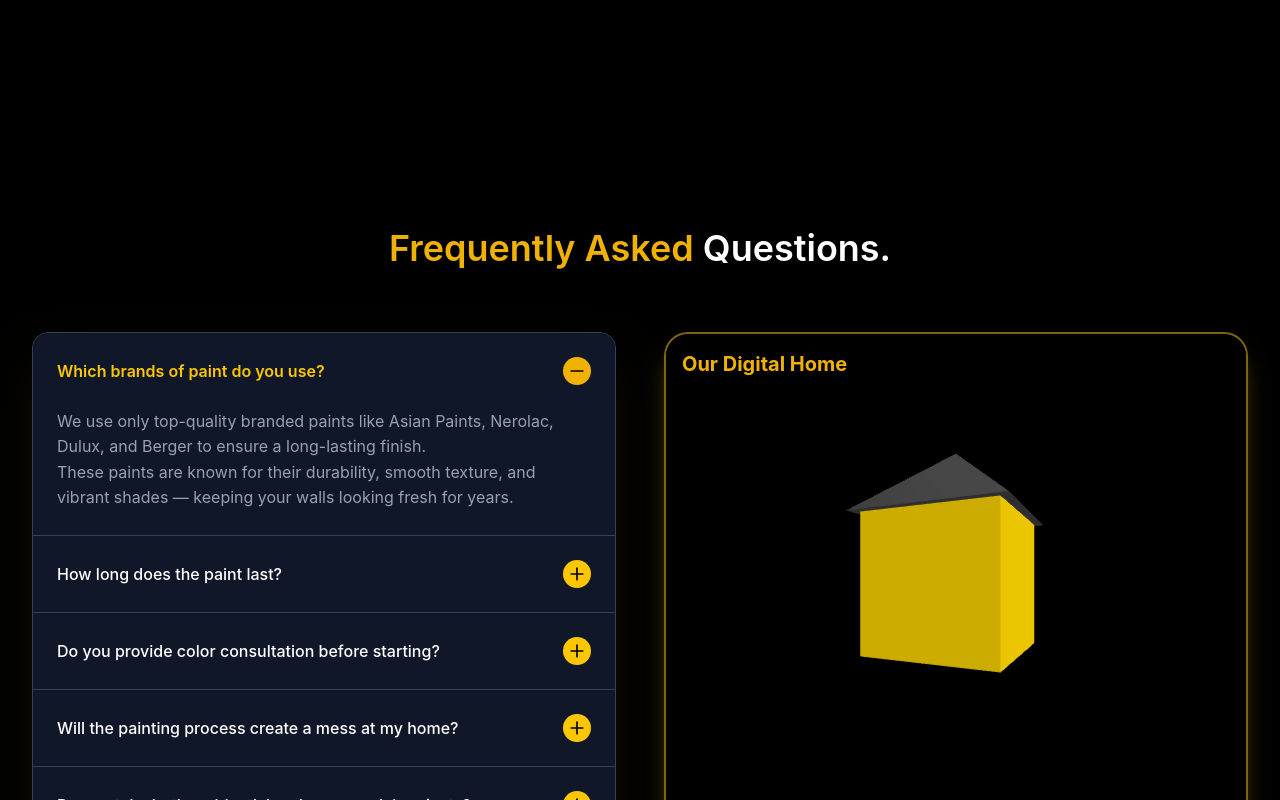
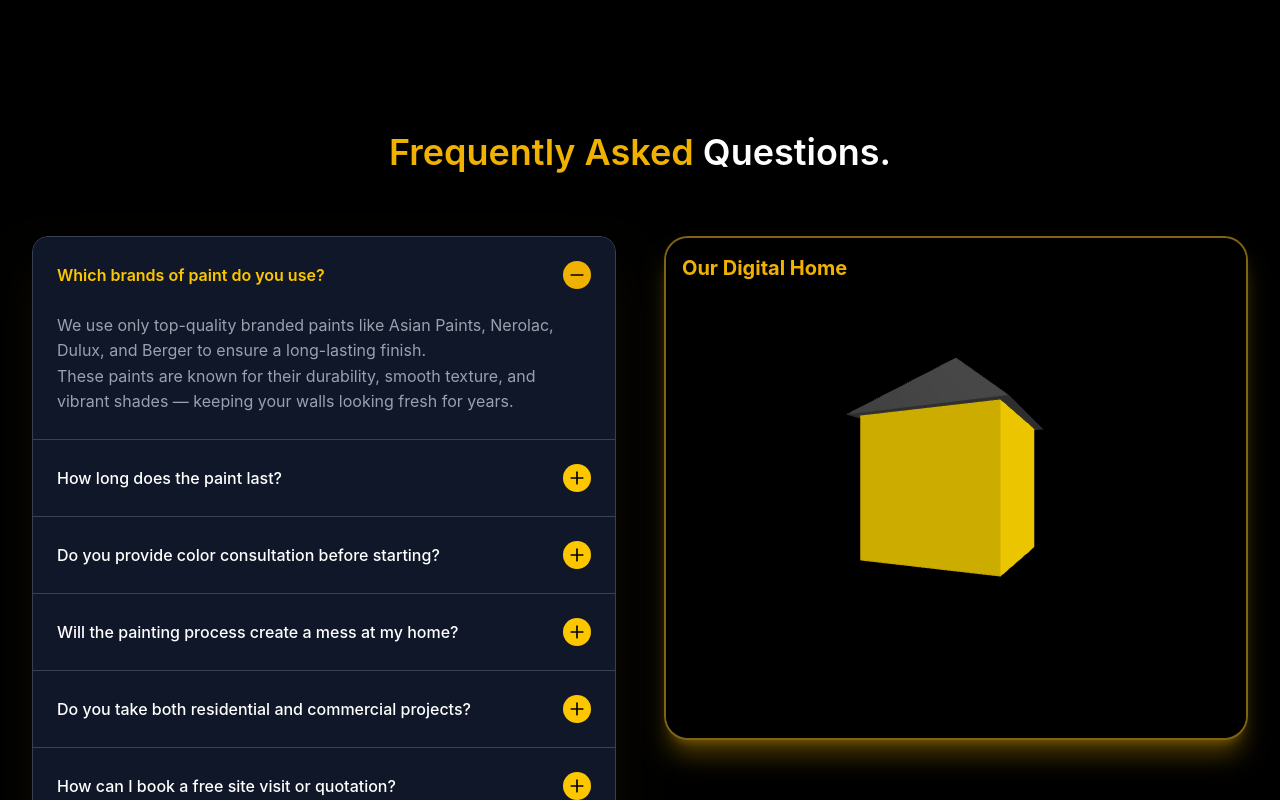
Before and after one commit to Ahil-Waseem/New-Bombay-Painting, a React (Vite) app: page / in a window 1280 px wide. Shown: the part 5600-6400 px from the top of the page. Built offline with nearby package versions, Linux system fonts and the light colour scheme.

Commit message:
FAQ top padding reduced to 0

```diff
--- a/src/components/FAQSection.jsx
+++ b/src/components/FAQSection.jsx
@@ -190,7 +190,7 @@ const FAQSection = () => {
 
   return (
     <>
-      <section className="py-16 md:py-24 bg-black font-sans">
+      <section className="pt-0 pb-16 md:pb-24 bg-black font-sans">
         <div className="max-w-7xl mx-auto px-4 sm:px-6 lg:px-8">
           {/* Section Header */}
           <h2 className="text-3xl md:text-4xl font-bold text-center text-white mb-16">
```
